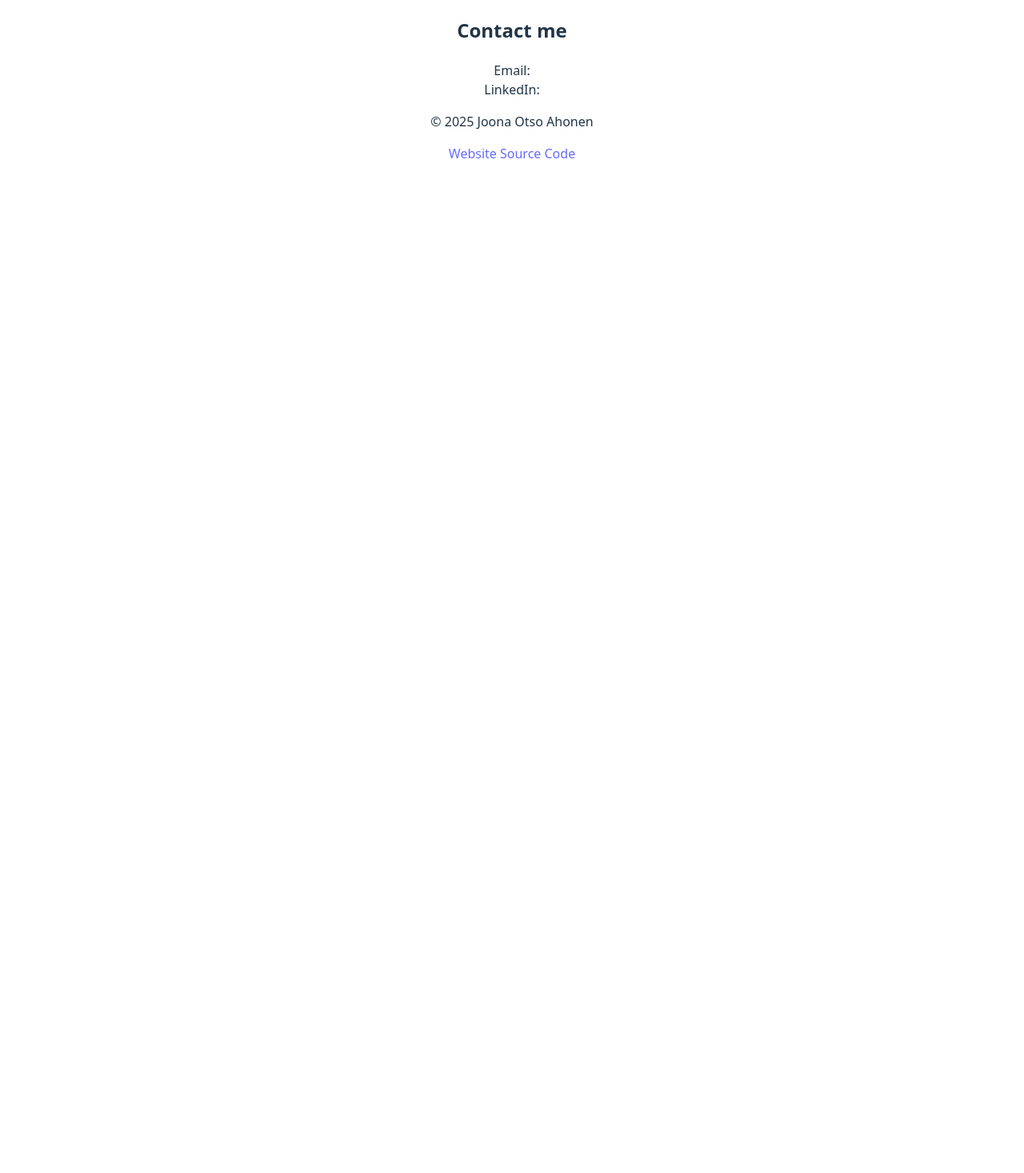
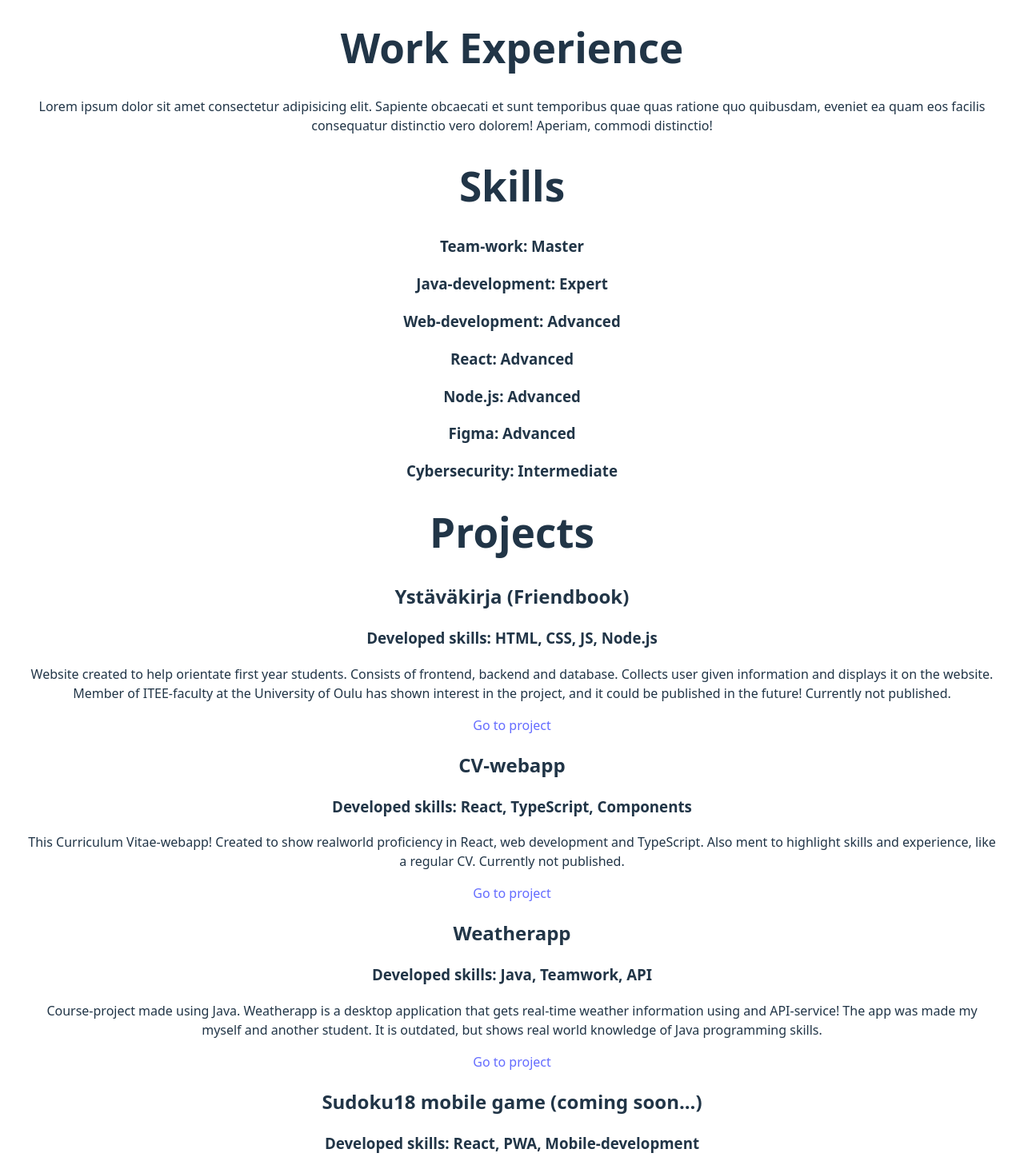
Before and after one commit to joonahonen/cv-webapp, a React app in the folder cv/: page / in a window 1280 px wide. Shown: the part 561-2028 px from the top of the page at 80% size. Before the commit the page ends 800 px from the top, so only its background shows below. Built offline with nearby package versions, Linux system fonts and the light colour scheme; the HTML template or start-up script is replaced by a standard one.

Commit message:
Implement project and skill components with detailed listings; add link handling in footer and image components

```diff
--- /dev/null
+++ b/cv/src/components/Link.tsx
@@ -0,0 +1,12 @@
+type Props = {
+  href?: string;
+  children: React.ReactNode;
+  disappear?: boolean;
+};
+
+function Link({ href, children, disappear }: Props) {
+  if (!href && disappear) return null;
+  return <a href={href}>{children}</a>;
+}
+
+export default Link;
--- a/cv/src/components/list-components/ProjectList.tsx
+++ b/cv/src/components/list-components/ProjectList.tsx
@@ -1,11 +1,46 @@
+import Project from "../single-components/Project";
 
 // ProjectList component used for gathering individual projects
-function ProjectList(){
-    return(
-        <>
-
-        </>
-    );
+function ProjectList() {
+  return (
+    <>
+      <div className="all-projects">
+        <Project
+          title="Ystäväkirja (Friendbook)"
+          skills="HTML, CSS, JS, Node.js"
+          description="Website created to help orientate first year students.
+          Consists of frontend, backend and database.
+          Collects user given information and displays it on the website.
+          Member of ITEE-faculty at the University of Oulu has shown interest in the project, and it could be published in the future!
+          Currently not published."
+          link="https://github.com/joonahonen/Ystavakirja_2025"
+        />
+        <Project
+          title="CV-webapp"
+          skills="React, TypeScript, Components"
+          description="This Curriculum Vitae-webapp! Created to show realworld proficiency in React, web development and TypeScript.
+          Also ment to highlight skills and experience, like a regular CV.
+          Currently not published."
+          link="https://github.com/joonahonen/cv-webapp"
+        />
+        <Project
+          title="Weatherapp"
+          skills="Java, Teamwork, API"
+          description="Course-project made using Java.
+          Weatherapp is a desktop application that gets real-time weather information using and API-service!
+          The app was made my myself and another student. It is outdated, but shows real world knowledge of Java programming skills."
+          link="https://github.com/joonahonen/o4_saasovellus"
+        />
+        <Project
+          title="Sudoku18 mobile game (coming soon...)"
+          skills="React, PWA, Mobile-development"
+          description="An unfinished PWA mobile application.
+          Sudoku18 is a fun drinking oriented Sudoku-game, that can be played by multiple people at the same time.
+          Currently still being created. Information will be updated, when the project is finished!"
+        />
+      </div>
+    </>
+  );
 }
 
-export default ProjectList
+export default ProjectList;
--- a/cv/src/components/list-components/SkillList.tsx
+++ b/cv/src/components/list-components/SkillList.tsx
@@ -1,11 +1,20 @@
+import Skill from "../single-components/Skill";
 
 // SkillList component used for gathering individual Skills
-function SkillList(){
-    return(
-        <>
-
-        </>
-    );
+function SkillList() {
+  return (
+    <>
+      <div className="all-skills">
+        <Skill title="Team-work" level="Master" />
+        <Skill title="Java-development" level="Expert" />
+        <Skill title="Web-development" level="Advanced" />
+        <Skill title="React" level="Advanced" />
+        <Skill title="Node.js" level="Advanced" />
+        <Skill title="Figma" level="Advanced" />
+        <Skill title="Cybersecurity" level="Intermediate" />
+      </div>
+    </>
+  );
 }
 
-export default SkillList
+export default SkillList;
--- a/cv/src/components/sections/Body.tsx
+++ b/cv/src/components/sections/Body.tsx
@@ -1,3 +1,6 @@
+import ProjectList from "../list-components/ProjectList";
+import SkillList from "../list-components/SkillList";
+
 // Body component: Body of the website
 function Body() {
   return (
@@ -11,6 +14,26 @@ function Body() {
           can find information about my skills, experience and projects!
         </p>
       </div>
+
+      <div className="experience">
+        <h1>Work Experience</h1>
+        <p>
+          Lorem ipsum dolor sit amet consectetur adipisicing elit. Sapiente
+          obcaecati et sunt temporibus quae quas ratione quo quibusdam, eveniet
+          ea quam eos facilis consequatur distinctio vero dolorem! Aperiam,
+          commodi distinctio!
+        </p>
+      </div>
+
+      <div className="skills">
+        <h1>Skills</h1>
+        <SkillList />
+      </div>
+
+      <div className="projects">
+        <h1>Projects</h1>
+        <ProjectList />
+      </div>
     </>
   );
 }
--- a/cv/src/components/sections/Footer.tsx
+++ b/cv/src/components/sections/Footer.tsx
@@ -1,3 +1,5 @@
+import Link from "../Link";
+
 // Footer component: Footer of the website
 function Footer() {
   return (
@@ -5,18 +7,16 @@ function Footer() {
       <div>
         <h2>Contact me</h2>
         <p>
-          Email:
+          Email: joona.ahonen68@gmail.com
           <br />
-          LinkedIn:
+          LinkedIn: <Link href="https://www.linkedin.com/in/joona-ahonen-b9239a38b/" children="Joona Ahonen"></Link>
           <br />
 
         </p>
       </div>
       <div>
         <p>© 2025 Joona Otso Ahonen</p>
-        <a href="https://github.com/joonahonen/cv-webapp">
-          Website Source Code
-        </a>
+        <Link href="https://github.com/joonahonen/cv-webapp" children="Website Source Code"/>
       </div>
     </>
   );
--- a/cv/src/components/single-components/LinkImage.tsx
+++ b/cv/src/components/single-components/LinkImage.tsx
@@ -1,3 +1,5 @@
+import Link from "../Link";
+
 // LinkImage component used in profile to create a small image that has a link
 type Props = {
   imageLink: string;
@@ -6,14 +8,17 @@ type Props = {
 };
 
 function LinkImage({ imageLink, link, alt }: Props) {
-  return(
-  <>
-    <a href={link}>
-      <div className="link-image">
-        <img src={imageLink} alt={alt}></img>
-      </div>
-    </a>
-  </>
+  return (
+    <>
+      <Link
+        href={link}
+        children={
+          <div className="link-image">
+            <img src={imageLink} alt={alt}></img>
+          </div>
+        }
+      />
+    </>
   );
 }
 
--- a/cv/src/components/single-components/Project.tsx
+++ b/cv/src/components/single-components/Project.tsx
@@ -1,16 +1,24 @@
 // Project component for CV
 // Used to define a single project, all projects gathered in ProjectList
 
+import Link from "../Link";
+
 type Props = {
   title: string;
+  skills: string;
   description: string;
+  link?: string;
 };
 
-function Project({ title, description }: Props) {
+function Project({ title, skills, description, link }: Props) {
   return (
     <>
-      <h1>{title}</h1>
-      <p>{description}</p>
+      <div className="single-project">
+        <h2>{title}</h2>
+        <h3>Developed skills: {skills}</h3>
+        <p>{description}</p>
+        <Link href={link} children="Go to project"/>
+      </div>
     </>
   );
 }
--- a/cv/src/components/single-components/Skill.tsx
+++ b/cv/src/components/single-components/Skill.tsx
@@ -9,9 +9,9 @@ type Props = {
 function Skill({ title, level }: Props) {
   return (
     <>
-      <p>
-        {title}: {level}
-      </p>
+      <div className="single-skill">
+        <h3>{title}: {level}</h3>
+      </div>
     </>
   );
 }
```
